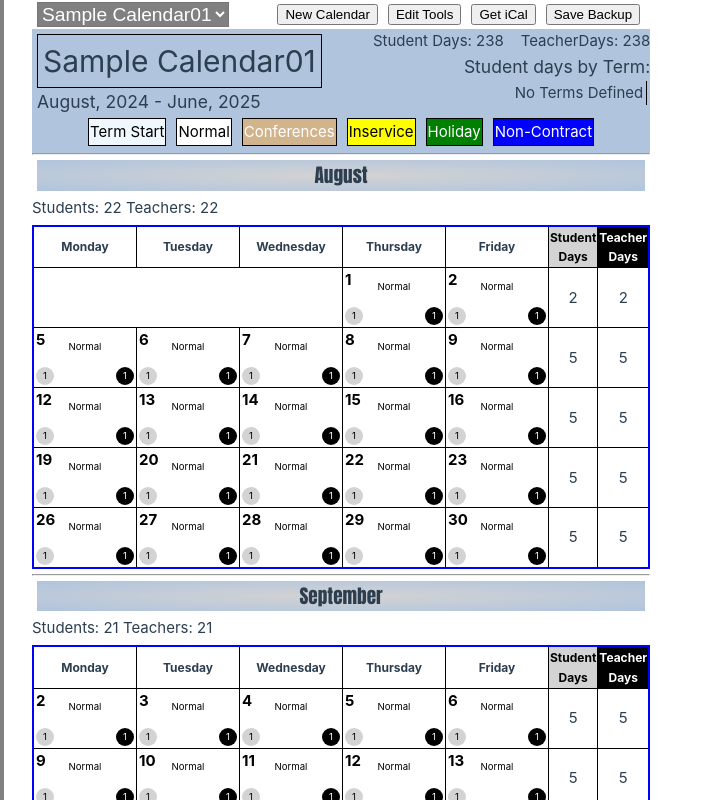
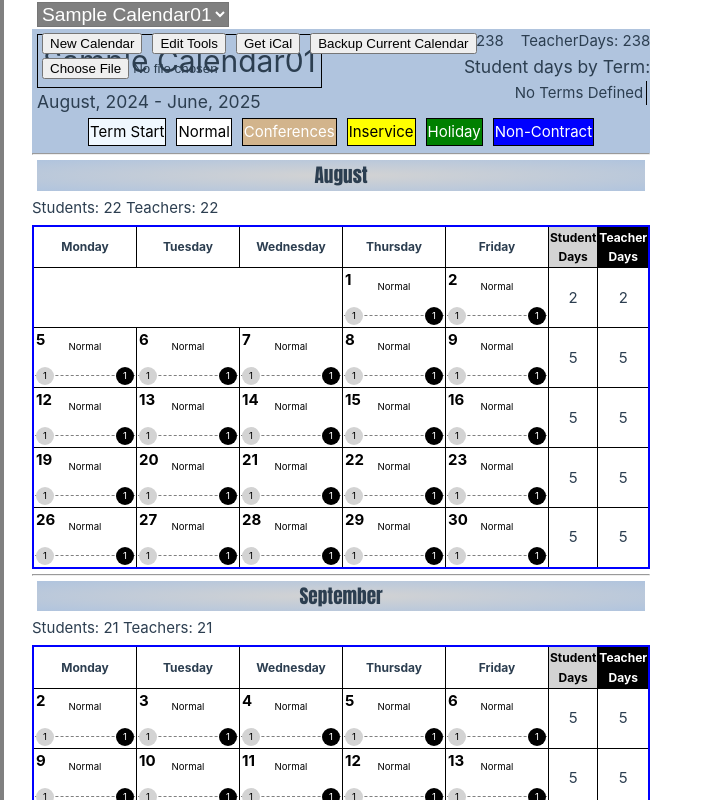
Before and after one commit to pdxadam/schoolCalendarCreator, a Vue app: page / in a window 1280 px wide. Shown: the top 800 px of the page, without its empty margins (0-709 px from the left). Built offline with nearby package versions, Linux system fonts and the light colour scheme.

Commit message:
Add uploading backed up calendars.

```diff
--- a/src/components/elDate.vue
+++ b/src/components/elDate.vue
@@ -56,6 +56,11 @@
         border: none;
         text-align: center;
         color: inherit;
+        border-bottom: 1px dashed grey;
+        /* width: 90%;
+        display: block;
+        margin-left: auto;
+        margin-right: auto; */
     }
     .termStart{
         color: black;
--- a/src/components/elManager.vue
+++ b/src/components/elManager.vue
@@ -1,6 +1,7 @@
 <script setup>
     import { ref, watch } from 'vue';
     import Manager from '../obj/Manager.js'
+    import Calendar from '../obj/Calendar.js'
     import elCalendar from './elCalendar.vue'
     import ToolEditor from './elToolEditor.vue'
     const calMan = ref(new Manager());
@@ -14,6 +15,8 @@
     const endYear = ref(new Date().getFullYear() + 1);
     const endMonth = ref(5); // June default
     var count = 0;
+    const file = ref(null);
+
     watch(calMan.value, calChange, { deep: true } );
 
     function calChange(){
@@ -75,7 +78,22 @@
         element.click();
         document.body.removeChild(element);
 }
+function handleFileUpload(){
+    console.log("handling file");
+    console.log(file);
+    var reader = new FileReader();
+    reader.readAsText(file.value.files[0], "UTF-8");
+    reader.onload = function(event){
+        console.log(event.target.result);
+        const rawCal = JSON.parse(event.target.result);
+        const newCalendar = Calendar.fromJson(rawCal);
+        calMan.value.calendars.push(newCalendar);
 
+        alert("calendar processing complete");
+
+    }
+
+}
 
 </script>
 <template>
@@ -83,11 +101,14 @@
         <select v-model = "calMan.activeCalendar">
             <option v-for= "calendar in calMan.calendars" :value = "calendar">{{ calendar.name }}</option>
         </select>
+        <br>
+
         <span>
             <button @click="formState = 'shown';">New Calendar</button>
             <button @click = "toolDisplay='';">Edit Tools</button>
             <button @click = downloadiCal()>Get iCal</button>
-            <button @click = downloadBackup()>Save Backup</button>
+            <button @click = downloadBackup()>Backup Current Calendar</button>
+            <input type="file" v-on:change="handleFileUpload()" ref="file">
         </span>
     </nav>
     <div id="sidebar" :class = "toolDisplay">
--- a/src/obj/Manager.js
+++ b/src/obj/Manager.js
@@ -50,7 +50,8 @@ export default class Manager{
 
     }
     getBackup(){
-        const jCal = JSON.stringify(this.calendars);
+        //should only backup the active calendar
+        const jCal = JSON.stringify(this.activeCalendar);
         return jCal;
     }
     makeNewCalendar(title, startDate, endDate){
```
